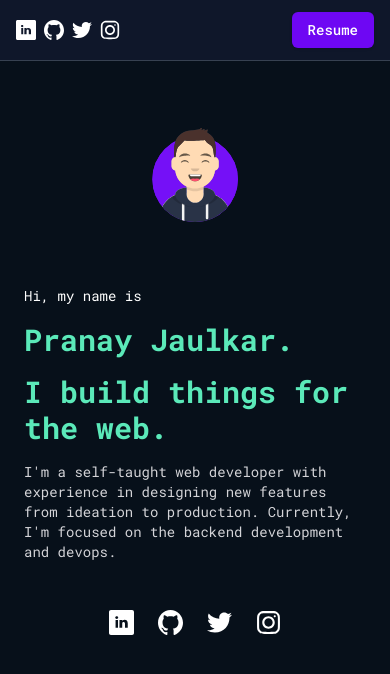
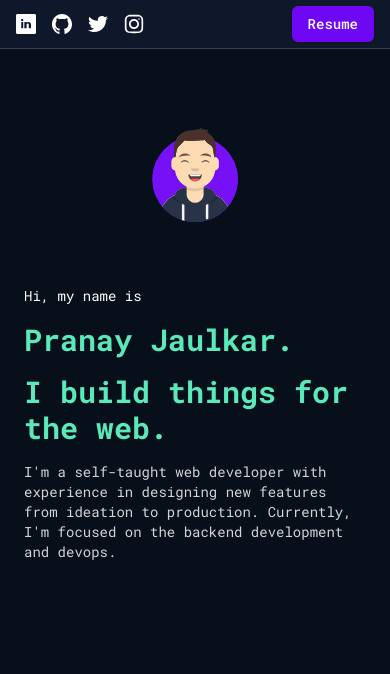
Before and after one commit to pranayjaulkar/portfolio, a Next.js app: page / in a window 390 px wide. Shown: the top 674 px of the page. Built offline with nearby package versions, Linux system fonts and the light colour scheme.

Commit message:
made UI response for all devices

```diff
--- a/components/ContactSection.tsx
+++ b/components/ContactSection.tsx
@@ -3,8 +3,8 @@ import ContactInfoCard from "./ContactInfoCard";
 
 export default function ContactSection() {
   return (
-    <section className="mx-10 md:mx-20 lg:mx-40 xl:mx-52 2xl:mx-64 mb-40">
-      <div className="flex lg:max-w-[1000px] mx-auto space-x-10">
+    <section id="contact" className="mx-10 md:mx-20 lg:mx-40 xl:mx-52 2xl:mx-64 mb-40">
+      <div className="flex flex-col md:flex-row lg:max-w-[1000px] mx-auto md:space-x-10">
         <ContactForm />
         <ContactInfoCard />
       </div>
--- a/components/IntroductionSection.tsx
+++ b/components/IntroductionSection.tsx
@@ -6,10 +6,10 @@ import Link from "next/link";
 
 export default function IntroductionSection() {
   return (
-    <section className="h-screen mb-52">
+    <section id="home" className="h-screen mb-52">
       <div className="h-full pt-0 flex flex-col items-center">
         {/* Image */}
-        <div className="p-8 mt-24">
+        <div className="p-8 mt-24 md:mt-40">
           <Image
             className="px-8 lg:px-0"
             src={AvatarIcon}
@@ -35,27 +35,6 @@ export default function IntroductionSection() {
               focused on the backend development and devops.
             </span>
           </h1>
-          <div className="md:hidden mt-6  flex space-x-2 justify-center items-center">
-            {links.map((linkItem, i) => (
-              <Link
-                href={linkItem.url}
-                target="_blank"
-                key={i}
-                className=" text-lg font-normal p-2"
-              >
-                <motion.div
-                  initial={{ scale: 1, fill: "rgb(255,255,255)" }}
-                  whileHover={{
-                    scale: 1.2,
-                    fill: "rgb(91, 233, 185)",
-                  }}
-                  transition={{ duration: 0.2 }}
-                >
-                  <linkItem.icon className="fill-inherit" width={25} />
-                </motion.div>
-              </Link>
-            ))}
-          </div>
         </div>
       </div>
     </section>
--- a/components/Navbar.tsx
+++ b/components/Navbar.tsx
@@ -18,16 +18,16 @@ export default function Navbar() {
   ];
 
   return (
-    <div className="flex md:block w-full transition-all duration-200 fixed z-50">
+    <div className="flex md:block w-full transition-all duration-200 fixed z-50  bg-tertiary border-b md:border border-gray-700">
       <nav
         id="#home"
-        className="flex mx-auto w-full px-4 py-1.5 md:mt-2 md:max-w-[75%] xl:max-w-[65%] bg-tertiary border-b md:border border-gray-700 "
+        className="flex mx-auto w-full px-4 md:max-w-[75%] xl:max-w-[65%]"
       >
         <div className="py-1.5 w-full flex justify-between items-center">
           <div className="hidden md:flex text-white text-sm items-center justify-start space-x-6">
             {sections.map((section, i) => (
               <Link
-                className="border-b-2 border-transparent hover:border-white drop-shadow-2xl"
+                className="border-b-2 border-transparent hover:border-white drop-shadow-2xl text-xs"
                 key={i}
                 href={section.url}
                 target={section.name === "Resume" ? "_blank" : ""}
@@ -37,7 +37,7 @@ export default function Navbar() {
             ))}
           </div>
           <div className="w-full md:w-fit flex items-center justify-between">
-            <div className="flex space-x-2 justify-center items-center">
+            <div className="flex space-x-4 justify-center items-center">
               {links.map((linkItem, i) => (
                 <Link
                   key={i}
@@ -59,7 +59,10 @@ export default function Navbar() {
               ))}
             </div>
 
-            <Link href={process.env.NEXT_PUBLIC_RESUME_LINK || ""}>
+            <Link
+              className="md:hidden"
+              href={process.env.NEXT_PUBLIC_RESUME_LINK || ""}
+            >
               <Button className="bg-primary text-white">Resume</Button>
             </Link>
           </div>
--- a/components/ProjectCard.tsx
+++ b/components/ProjectCard.tsx
@@ -22,7 +22,6 @@ export default function ColumnCard({
   inView,
 }: ColumnCardProps) {
   return (
-    <div>
     <motion.div
       transition={{ delay: 0.5, duration: 1 }}
       animate={
@@ -33,26 +32,20 @@ export default function ColumnCard({
             }
           : ""
       }
-        className="h-[340px] max-w-[1000px] overflow-hidden flex items-center border border-gray-700 "
+      className="max-w-[1000px] md:h-[400px] lg:h-[320px] xl:h-[300px] overflow-hidden border border-gray-700 flex flex-col md:flex-row items-center"
     >
       {
         //  =====================  Background IMage  =====================
       }
-        <div
-          className="w-2/3 h-full hover:opacity-70 transition-all duration-300 cursor-pointer bg-white border-none"
-          style={{
-            backgroundImage: `url(${image.replace(
-              "upload/",
-              `upload/${"w_500"}/`
-            )})`,
-            backgroundSize: "cover",
-          }}
-        ></div>
+      <img
+        className="w-full md:w-1/3 h-1/3 md:h-full object-cover hover:opacity-70 transition-all duration-300 cursor-pointer bg-white border-none"
+        src={image.replace("upload/", `upload/${"w_500"}/`)}
+      />
 
       {
         //  =====================  Content  =====================
       }
-        <motion.div className="w-full h-full p-4 pl-10 flex flex-col text-white bg-slate-900 space-y-4">
+      <motion.div className="w-full h-full flex-1 p-4 md:pl-10 flex flex-col text-white bg-slate-900 space-y-4">
         {/* Title */}
         <div className="relative text-2xl font-bold flex text-secondary  items-center space-x-2 w-fit">
           <h2 className="overlfow-hidden">{title}</h2>
@@ -104,6 +97,5 @@ export default function ColumnCard({
         </div>
       </motion.div>
     </motion.div>
-    </div>
   );
 }
--- a/components/ProjectSection.tsx
+++ b/components/ProjectSection.tsx
@@ -8,7 +8,7 @@ export default function ProjectSection() {
   const ref = useRef(null);
   const inView = useInView(ref);
   return (
-    <section className="mx-4 md:mx-20 mb-80">
+    <section id="projects" className="mx-4 md:mx-20 mb-80">
       <div className="max-w-[1200px] mx-auto">
         <motion.div
           transition={{ delay: 0.5, duration: 1 }}
@@ -24,7 +24,7 @@ export default function ProjectSection() {
         >
           <h3 className="text-2xl md:text-4xl font-semibold text-white">Projects</h3>
         </motion.div>
-        <div ref={ref} className="overflow-hidden flex flex-col space-y-10 md:space-y-20">
+        <div ref={ref} className="overflow-hidden flex flex-col space-y-12">
           {PROJECTS.map((project) => (
             <ProjectCard key={project.title} {...project} inView={inView} />
           ))}
--- a/components/SkillSection.tsx
+++ b/components/SkillSection.tsx
@@ -24,8 +24,8 @@ export default function SkillSection() {
     },
   };
   return (
-    <section className="mx-4 md:mx-20 mb-80">
-      <div className="md:ml-auto max-w-[1000px]">
+    <section id="skills" className="mx-4 md:mx-20 mb-80">
+      <div className="md:ml-auto max-w-[1000px] xl:mr-28 2xl:mr-48">
         <h3 className={`w-full text-center text-2xl md:text-4xl font-semibold text-white mb-16`}>
           Technologies
         </h3>
```
Lines whose indentation alone changed are shown as unchanged.
